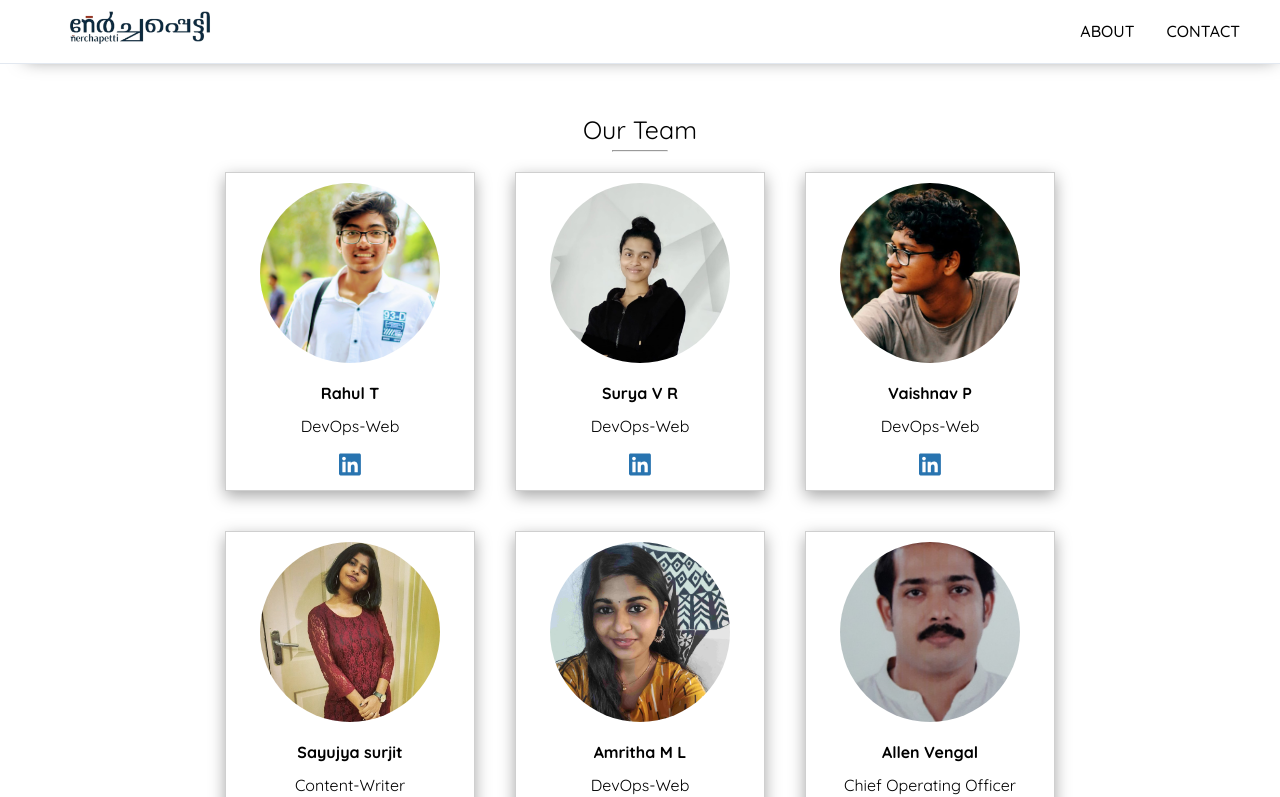
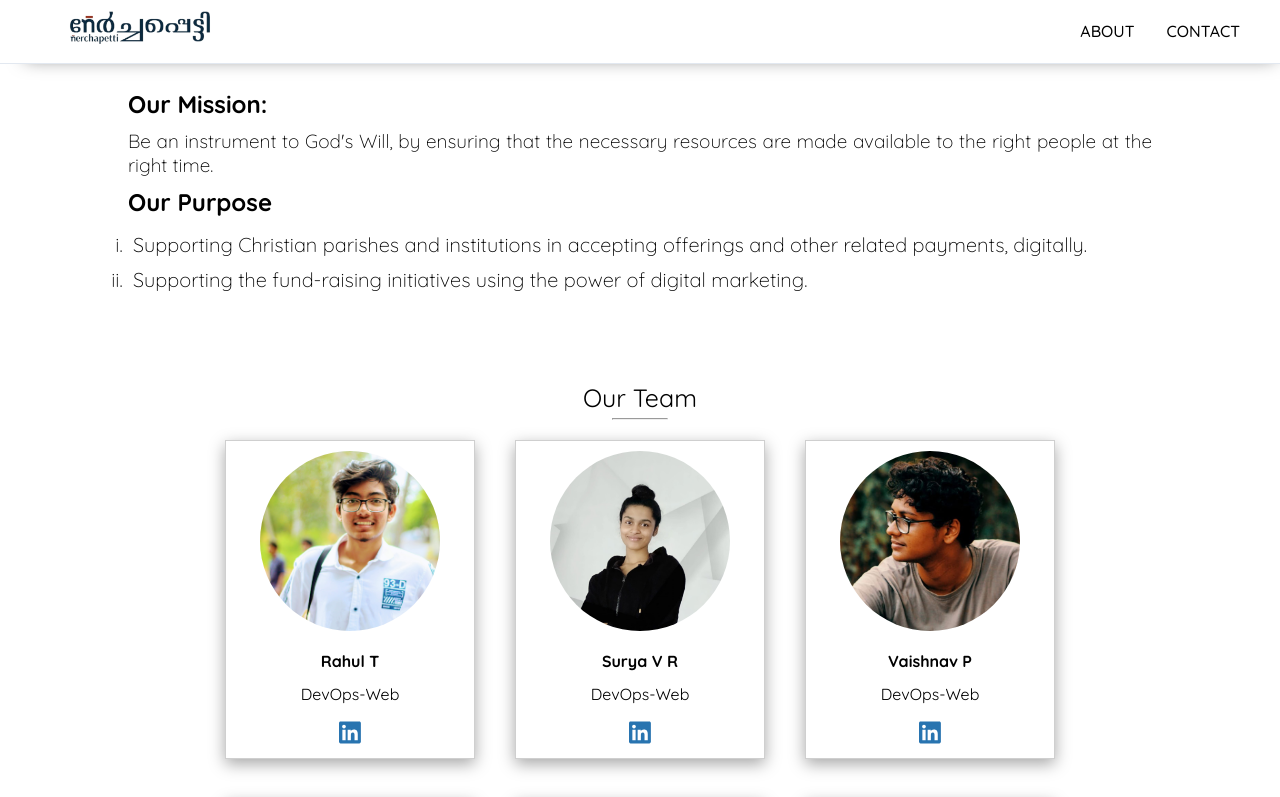
Before and after one commit to Nerchapetti/Develop_Front-End, a React (Create React App) app: page /about/us in a window 1280 px wide. Shown: the top 797 px of the page. Built offline with nearby package versions, Linux system fonts and the light colour scheme; no server answers.

Commit message:
fix scrollbar view on firefox

```diff
--- a/src/components/AboutPage/About.js
+++ b/src/components/AboutPage/About.js
@@ -1,19 +1,20 @@
-import Footer from "../Footer/Footer"
-import Header from "../NavBar/Header"
-import {Helmet} from "react-helmet";
-import "./about.scss"
+import '../HowItWorks/howitworks.scss';
+import Footer from "../Footer/Footer";
+import Header from "../NavBar/Header";
+import { Helmet } from "react-helmet";
+import "./about.scss";
 import TeamMember from "./TeamMember";
-import amritha from "./teams/amritha.jpg"
-import allen from "./teams/allen.jpg"
-import sapna from "./teams/sapna.jpg"
-import shameer from "./teams/shameer.jpg"
-import vyshnav from "./teams/vyshnav.jpeg"
-import rahul from "./teams/rahul.JPG"
-import surya from "./teams/surya.jpeg"
-import jebin from "./teams/jebin.jpeg"
-import Sayujya from "./teams/Sayujya.jpeg"
-import sajan from "./teams/sajan.jpeg"
-import logo from "../../assets/logo.png"
+import amritha from "./teams/amritha.jpg";
+import allen from "./teams/allen.jpg";
+import sapna from "./teams/sapna.jpg";
+import shameer from "./teams/shameer.jpg";
+import vyshnav from "./teams/vyshnav.jpeg";
+import rahul from "./teams/rahul.JPG";
+import surya from "./teams/surya.jpeg";
+import jebin from "./teams/jebin.jpeg";
+import Sayujya from "./teams/Sayujya.jpeg";
+import sajan from "./teams/sajan.jpeg";
+import logo from "../../assets/logo.png";
 const About = () => {
   return (
     <div>
@@ -25,34 +26,113 @@ const About = () => {
         <meta property="og:url" content="https://nerchapetti.com" />
         <meta property="og:image" itemprop="image" content={logo} />
         <meta property="og:type" content="website" />
-                <meta property="og:description" content="About the team of Nerchapetti" />
+        <meta
+          property="og:description"
+          content="About the team of Nerchapetti"
+        />
       </Helmet>
       <Header />
+      <div className="content1">
+        <div>
+            <h2>Our Mission:</h2>
+            <div className="full-paragraph">
+              <p>
+                Be an instrument to God's Will, by ensuring that the necessary
+                resources are made available to the right people at the right
+                time.
+              </p>
+            </div>
+          </div>
+        <h2>Our Purpose</h2>
+            <div className="full-paragraph">
+              <p>
+                <ul>
+                  <li>
+                    Supporting Christian parishes and institutions in accepting
+                    offerings and other related payments, digitally.
+                  </li>
+                  <li>
+                    Supporting the fund-raising initiatives using the power of
+                    digital marketing.
+                  </li>
+                </ul>
+              </p>
+            </div>
+      </div>
       <div className="main-container-about">
         <div className="team">
           <h1>Our Team</h1>
           <hr />
           <div className="team-members">
-                        <TeamMember name="Rahul T" about="DevOps-Web" img={rahul} l="rahulmanojcet"/>
-                        <TeamMember name="Surya V R" about="DevOps-Web" img={surya} l="surya-vr-8a7b501a7"/>
-                        <TeamMember name="Vaishnav P" about="DevOps-Web" img={vyshnav} l="vrv-vyshnav"/>
-                        <TeamMember name="Sayujya surjit" about="Content-Writer" img={Sayujya} l="sayujya-surjit-49b6061b2"/>
-                        <TeamMember name="Amritha M L" about="DevOps-Web" img={amritha} l="amritha-ml-9401b014b"/>
-                        <TeamMember name="Allen Vengal" about="Chief Operating Officer" img={allen} l="allen-vengal-79bb081a"/>
-                        <TeamMember name="Sajan Joseph " about="Operations" img={sajan} l="sajan-joseph-35331110a"/>
-
+            <TeamMember
+              name="Rahul T"
+              about="DevOps-Web"
+              img={rahul}
+              l="rahulmanojcet"
+            />
+            <TeamMember
+              name="Surya V R"
+              about="DevOps-Web"
+              img={surya}
+              l="surya-vr-8a7b501a7"
+            />
+            <TeamMember
+              name="Vaishnav P"
+              about="DevOps-Web"
+              img={vyshnav}
+              l="vrv-vyshnav"
+            />
+            <TeamMember
+              name="Sayujya surjit"
+              about="Content-Writer"
+              img={Sayujya}
+              l="sayujya-surjit-49b6061b2"
+            />
+            <TeamMember
+              name="Amritha M L"
+              about="DevOps-Web"
+              img={amritha}
+              l="amritha-ml-9401b014b"
+            />
+            <TeamMember
+              name="Allen Vengal"
+              about="Chief Operating Officer"
+              img={allen}
+              l="allen-vengal-79bb081a"
+            />
+            <TeamMember
+              name="Sajan Joseph "
+              about="Operations"
+              img={sajan}
+              l="sajan-joseph-35331110a"
+            />
           </div>
           <h1 className="position">Alumni</h1>
           <hr />
           <div className="team-members">
-                        <TeamMember name="Shameer M R" about="DevOps-Web" img={shameer} l="shameer-m-r-5916771b6"/>
-                        <TeamMember name="sapna" about="DevOps-Web" img={sapna} l="sapna2001"/>
-                        <TeamMember name="Jebin Jose " about="Operations" img={jebin} l="jebin-jose-6b30491b8"/>
+            <TeamMember
+              name="Shameer M R"
+              about="DevOps-Web"
+              img={shameer}
+              l="shameer-m-r-5916771b6"
+            />
+            <TeamMember
+              name="sapna"
+              about="DevOps-Web"
+              img={sapna}
+              l="sapna2001"
+            />
+            <TeamMember
+              name="Jebin Jose "
+              about="Operations"
+              img={jebin}
+              l="jebin-jose-6b30491b8"
+            />
           </div>
         </div>
       </div>
       <Footer />
     </div>
-    )
-}
+  );
+};
 export default About;
--- a/src/components/AboutPage/about.scss
+++ b/src/components/AboutPage/about.scss
@@ -1,3 +1,42 @@
+.content1{
+  width: 80%;
+  margin: auto;
+  padding: 25px 0;
+  box-sizing: border-box;
+  .full-paragraph {
+    width: 80vw;
+    margin: auto;
+    // background-color: red;
+    @media (max-width: 824px) {
+      width: 90vw;
+    }
+
+    p {
+      text-align: justify;
+      height: auto;
+      font-size: 19px;
+      font-weight: 200;
+      padding: 10px 0;
+      ul {
+        li {
+          font-size: 20px;
+          list-style-type: lower-roman;
+          padding: 5px;
+        }
+      }
+    }
+    .word{
+      font-size: 22px;
+      width: 100%;
+      font-style: italic;
+      .writter{
+        text-align: right;
+        margin-right: 40px;
+        padding: 0px;
+      }
+    }
+  }
+}
 .main-container-about {
   margin: 0;
   padding: 0;
--- a/src/components/Campaigns/Campaigns.scss
+++ b/src/components/Campaigns/Campaigns.scss
@@ -1,4 +1,3 @@
-
 .Campaigns{
     width: 80%;
     margin: auto;
@@ -59,6 +58,7 @@
     margin: auto;
     padding: 30px;
     overflow-x: scroll;
+    scrollbar-width: none;
 
     @media(max-width: 767px){
         margin-right: 10px;
--- a/src/components/HowItWorks/HowItWorks.js
+++ b/src/components/HowItWorks/HowItWorks.js
@@ -87,7 +87,7 @@ const HowItWorks = () => {
             </div>
           </div>
           <div>
-            <h2>Our Purpose</h2>
+            {/* <h2>Our Purpose</h2>
             <div className="full-paragraph">
               <p>
                 <ul>
@@ -101,9 +101,9 @@ const HowItWorks = () => {
                   </li>
                 </ul>
               </p>
-            </div>
+            </div> */}
           </div>
-          <div>
+          {/* <div>
             <h2>Our Mission:</h2>
             <div className="full-paragraph">
               <p>
@@ -112,7 +112,7 @@ const HowItWorks = () => {
                 time.
               </p>
             </div>
-          </div>
+          </div> */}
           <div>
             <h2>What about Security?</h2>
             <div className="full-paragraph">
--- a/src/components/Parishes/Parishes.scss
+++ b/src/components/Parishes/Parishes.scss
@@ -41,17 +41,17 @@
     }
   }
 }
-.Parishes-containor::-webkit-scrollbar {
+.Parishes-containor::-webkit-scrollbar{
   display: none;
 }
 .Parishes-containor {
-  // background-color: red;
   display: flex;
   flex-direction: row;
   gap: 40px;
   margin: auto;
   padding: 30px;
   overflow-x: scroll;
+  scrollbar-width: none;
   @media (max-width: 767px) {
     margin-right: 10px;
     padding: 40px 5px;
```
Lines whose indentation alone changed are shown as unchanged.
